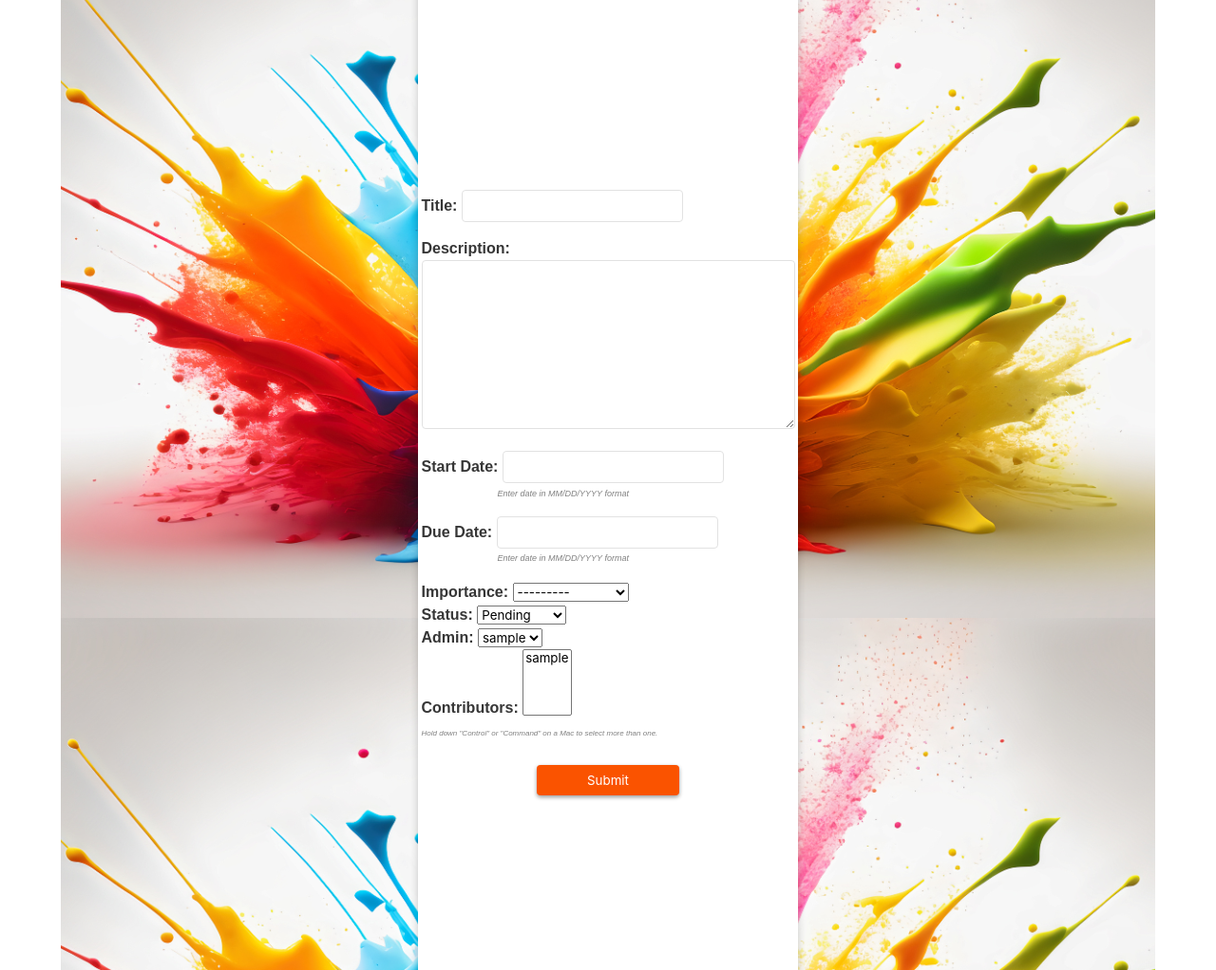
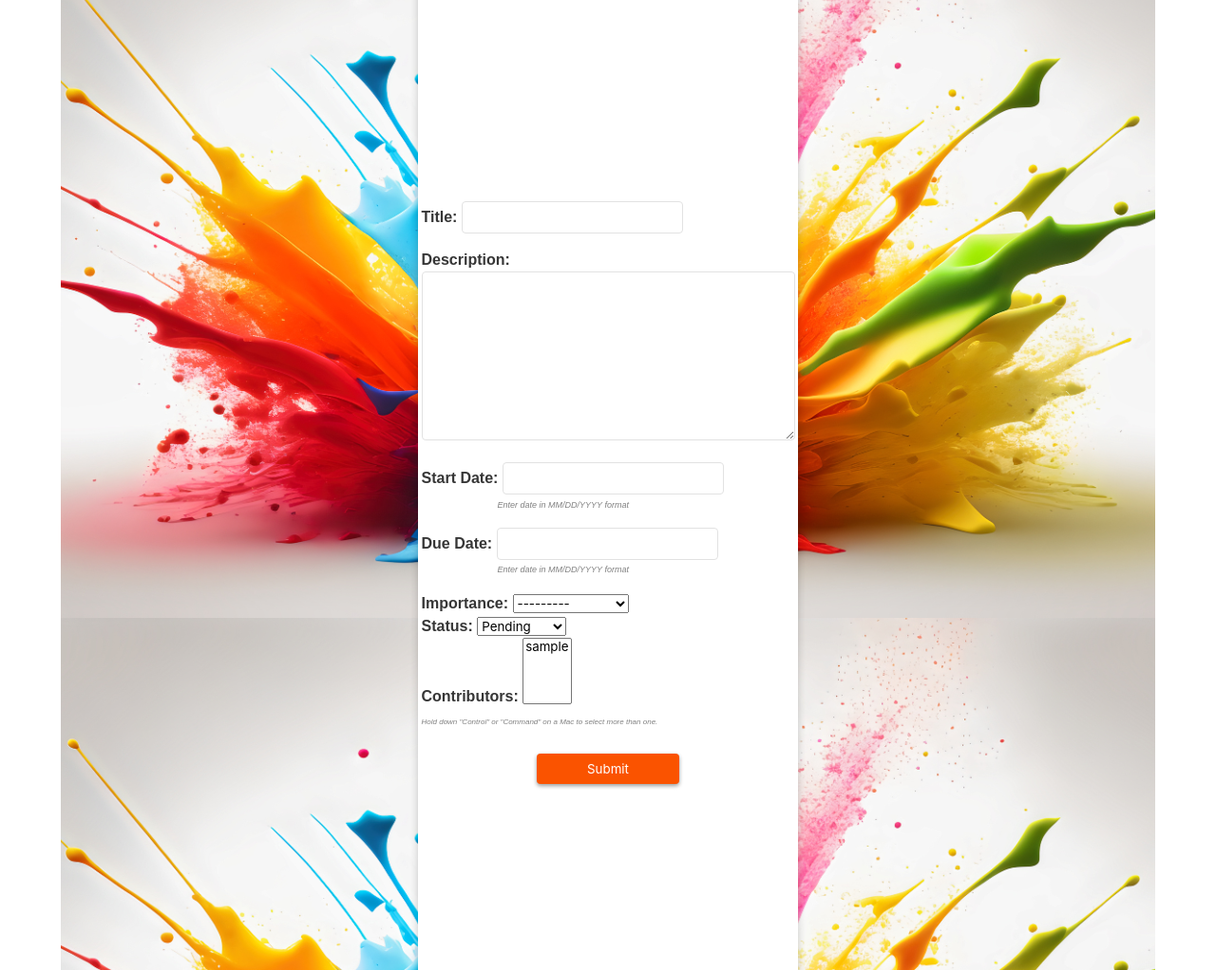
Before and after one commit to katiemcmillin/dailydone, a Django app: page /project/new/ in a window 1280 px wide. Shown: the part 233-1255 px from the top of the page at 95% size. Run offline with Django 4.2, Linux system fonts and the light colour scheme; the visitor is signed in with stand-in values (Sample User, id 1); data comes from the database, SQL or seed files in the repository.

Commit message:
log in and out url added

```diff
--- a/main_app/templates/base.html
+++ b/main_app/templates/base.html
@@ -56,7 +56,7 @@
         </a>
         <div class="navbar-dropdown">
           <a class="navbar-item" href="/projects">View Projects</a>
-          <a class="navbar-item" href="{% url 'task_create' %}">Create New Project</a>
+          <a class="navbar-item" href="{% url 'project_create' %}">Create New Project</a>
           <a class="navbar-item" href="{% url 'completed_project_list' %}">View Completed Projects</a>
         </div>
         </div>
--- a/main_app/templates/project_create.html
+++ b/main_app/templates/project_create.html
@@ -55,10 +55,10 @@
                 <label for="{{ form.status.id_for_label }}"><strong>Status:</strong></label>
                 {{ form.status }}
             </div>
-            <div class="form-input">
+            {% comment %} <div class="form-input">
                 <label for="{{ form.status.id_for_label }}"><strong>Admin:</strong></label>
                 {{ form.admin }}
-            </div>
+            </div> {% endcomment %}
             <div class="form-input">
                 <label for="{{ form.status.id_for_label }}"><strong>Contributors:</strong></label>
                 {{ form.contributors }}
--- a/main_app/urls.py
+++ b/main_app/urls.py
@@ -1,6 +1,6 @@
 from django.urls import path
 from . import views
-
+from django.contrib.auth import views as auth_views
 
 urlpatterns = [
     path('', views.PublicHome.as_view(), name="public_home"),
@@ -26,6 +26,8 @@ urlpatterns = [
     path('tasks/<int:pk>/complete', views.TaskCompleteView.as_view(), name='task_complete'),
     # User
     path('accounts/signup/', views.Signup.as_view(), name="signup"),
+    path('accounts/login/', auth_views.LoginView.as_view(), name='login'),
+    path('accounts/logout/', auth_views.LogoutView.as_view(), name='logout'),
     path('profile/<int:pk>/', views.UserProfileView.as_view(), name='user_profile'),
     path('profile/<int:pk>/update', views.UserProfileViewUpdate.as_view(), name='user_profile_update'),
     path('profile/<int:pk>/delete', views.UserProfileDelete.as_view(), name='user_profile_delete'),
--- a/main_app/views.py
+++ b/main_app/views.py
@@ -55,7 +55,7 @@ class About(TemplateView):
 @method_decorator(login_required, name='dispatch')
 class ProjectCreate(CreateView):
     model = Project
-    fields = ['title', 'description', 'start_date', 'due_date', 'importance', 'status', 'admin', 'contributors']
+    fields = ['title', 'description', 'start_date', 'due_date', 'importance', 'status', 'contributors']
     template_name = "project_create.html"
 
     def form_valid(self, form):
@@ -114,7 +114,7 @@ class ProjectDetail(DetailView):
 @method_decorator(login_required, name='dispatch')
 class ProjectUpdate(UpdateView):
     model = Project
-    fields = ['title', 'description', 'start_date', 'due_date', 'importance', 'status', 'admin', 'contributors', 'is_completed']
+    fields = ['title', 'description', 'start_date', 'due_date', 'importance', 'status', 'contributors', 'is_completed']
     template_name = "project_update.html"
 
     def get_success_url(self):
@@ -230,7 +230,7 @@ class TaskCreateWithProjects(CreateView):
 # access to all the projects to pick in the list
     def get_context_data(self, **kwargs):
         context = super().get_context_data( **kwargs)
-        context['projects'] = Project.objects.all()
+        context['projects'] = Project.objects.filter(admin=self.request.user)
         return context
 
     def form_valid(self, form):
```
Also changed, not shown: dailydone_project/settings.py (+18 -18 lines).
